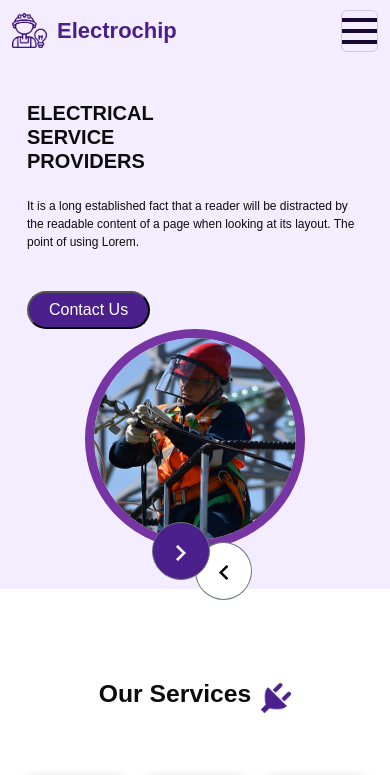
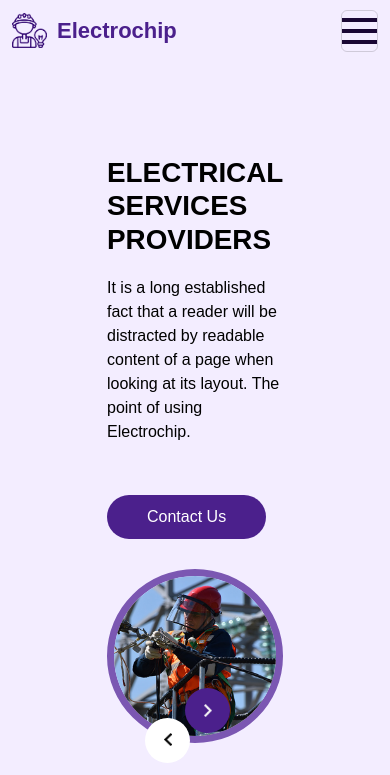
Before and after one commit to Anusha3Mohan/Electrochip, a React (Vite) app: page / in a window 390 px wide. Shown: the top 775 px of the page. Built offline with nearby package versions, Linux system fonts and the light colour scheme.

Commit message:
changed properties of home

```diff
--- a/index.html
+++ b/index.html
@@ -5,6 +5,12 @@
     <link rel="icon" type="image/svg+xml" href="https://png.pngtree.com/png-clipart/20230409/original/pngtree-globe-line-icon-png-image_9039317.png" />
     <meta name="viewport" content="width=device-width, initial-scale=1.0" />
     <title>Electrochip</title>
+
+    <!-- Bootstrap CSS -->
+<link
+href="https://stackpath.bootstrapcdn.com/bootstrap/4.5.2/css/bootstrap.min.css"
+rel="stylesheet"
+/>
 
     <!-- bootstrap -->
     <link href="https://cdn.jsdelivr.net/npm/bootstrap@5.3.3/dist/css/bootstrap.min.css" rel="stylesheet" integrity="sha384-QWTKZyjpPEjISv5WaRU9OFeRpok6YctnYmDr5pNlyT2bRjXh0JMhjY6hW+ALEwIH" crossorigin="anonymous">
--- a/src/css/Home.css
+++ b/src/css/Home.css
@@ -1,232 +1,94 @@
-/* General Section */
 .slider_section {
+    -webkit-box-flex: 1;
+        -ms-flex: 1;
+            flex: 1;
+    display: -webkit-box;
+    display: -ms-flexbox;
+    display: flex;
+    -webkit-box-align: center;
+        -ms-flex-align: center;
+            align-items: center;
+    position: relative;
+    z-index: 2;
+    color: #3b3a3a;
+    padding: 95px;
     background-color: #f3edff;
-    padding: 93px;
   }
 
-  /* Circle Slider Container */
-  .circle-slider {
-    display: flex;
-    justify-content: center;
-    align-items: center;
-    width: 480px;
-    height: 480px;
-    margin: 0 auto;
-    border: 9px solid rgb(118, 53, 162);
-    border-radius: 50%;
-    overflow: hidden;
-    position: relative;
+  .slider_section .row {
+    -webkit-box-align: center;
+        -ms-flex-align: center;
+            align-items: center;
   }
 
-  /* Contact Button */
-  .contact-button {
-    background-color: #4b208c;
-    color: white;
-    padding: 10px 40px;
+  .slider_section .detail_box {
+    color: #000000;
   }
 
-  .contact-button:hover{
-    background-color: #552e8f ;
-    color: #f3edff;
+  .slider_section .detail_box h1 {
+    text-transform: uppercase;
+    font-weight: bold;
   }
 
-  /* Carousel Styling */
-  .carousel-inner {
-    display: flex;
-    transition: transform 0.5s ease;
+  .slider_section .detail_box p {
+    margin-top: 20px;
   }
 
-  /* Slide Items in Carousel */
-  .carousel-item {
-    flex-shrink: 0;
-    width: 100%;
-    height: 100%;
+  .slider_section .detail_box a {
+    display: inline-block;
+    padding: 10px 40px;
+    background-color: #4b208c;
+    color: #ffffff;
+    border-radius: 35px;
+    margin-top: 35px;
   }
 
-  /* Circular Image Styling */
-  .carousel-image {
-    width: 100%;
-    height: 500px;
-    object-fit: cover;
+  .slider_section .detail_box a:hover {
+    background-color: #5625a1;
   }
 
-  /* Carousel Buttons */
-  .carousel-buttons {
-    position: absolute;
-    top: 50%;
-    left: 50%;
-    transform: translate(-50%, -50%);
-    display: flex;
-    justify-content: space-between;
-    width: 100%;
-    z-index: 10;
+  .slider_section .img_container {
+    border: 7px solid #7b57b2;
+    border-radius: 100%;
+    overflow: hidden;
+    margin-top: 30px;
   }
 
-  /* Button Styling */
-  .carousel-buttons .btn-prev,
-  .carousel-buttons .btn-next {
-    font-size: 1.5rem;
-    padding: 10px 23px;
-    border-radius: 50%;
-    transition: background-color 0.3s ease;
+  .slider_section .img_container div#carouselExampleContarols {
+    width: 100%;
+    position: unset;
   }
 
-  .carousel-buttons .btn-prev {
-    position: absolute;
-    top: 225px;
-    left: 75%;
-    z-index: 11;
-    background-color: white;
-    color: black;
-
+  .slider_section .img_container .img-box img {
+    width: 100%;
   }
 
-  .description{
-    font-size: large;
+  .slider_section .carousel-control-prev,
+  .slider_section .carousel-control-next {
+    top: initial;
+    left: initial;
+    bottom: 5%;
+    right: 10%;
+    width: 45px;
+    height: 45px;
+    border: none;
+    border-radius: 100%;
+    opacity: 1;
+    background-repeat: no-repeat;
+    background-size: 8px;
+    background-position: center;
   }
 
-  .main-heading{
-    font-weight: bolder;
+  .slider_section .carousel-control-prev {
+    background-image: url('../assets/images/prev.png');
+    background-color: #ffffff;
+    -webkit-transform: translate(-85px, 30px);
+            transform: translate(-85px, 30px);
   }
 
-  .carousel-buttons .btn-next {
-    position: absolute;
-    top: 185px;
-    right: 260px;
-    z-index: 11;
+  .slider_section .carousel-control-next {
+    background-image: url('../assets/images/next.png');
     background-color: #4b208c;
-    color: white;
+    -webkit-transform: translate(-45px, 0);
+            transform: translate(-45px, 0);
   }
-
-
-
-  /* Media Queries for Responsiveness */
-  @media (max-width: 1200px) {
-    .circle-slider {
-      width: 400px;
-      height: 400px;
-    }
-    .carousel-image {
-      height: 400px;
-    }
-  }
-
-  @media (max-width: 992px) {
-    .slider_section {
-      padding: 60px;
-    }
-
-    .circle-slider {
-      width: 350px;
-      height: 350px;
-    }
-
-    .carousel-image {
-      height: 350px;
-    }
-
-    .carousel-buttons .btn-prev {
-      top: 200px;
-      left: 70%;
-    }
-
-    .carousel-buttons .btn-next {
-      top: 170px;
-      right: 240px;
-    }
-  }
-
-  @media (max-width: 768px) {
-    .circle-slider {
-      width: 300px;
-      height: 300px;
-    }
-
-    .carousel-image {
-      height: 300px;
-    }
-
-    .carousel-buttons .btn-prev {
-      top: 175px;
-      left: 65%;
-    }
-
-    .carousel-buttons .btn-next {
-      top: 150px;
-      right: 220px;
-    }
-
-    .contact-button {
-      padding: 8px 30px;
-    }
-  }
-
-  @media (max-width: 576px) {
-    .slider_section {
-      padding: 40px 15px;
-    }
-
-    .circle-slider {
-      width: 250px;
-      height: 250px;
-    }
-
-    .carousel-image {
-      height: 250px;
-    }
-
-    .carousel-buttons .btn-prev {
-      top: 150px;
-      left: 55%;
-    }
-
-    .carousel-buttons .btn-next {
-      top: 130px;
-      right: 200px;
-    }
-
-    .contact-button {
-      padding: 6px 25px;
-    }
-
-    .detail_box h1 {
-      font-size: 24px;
-    }
-
-    .detail_box .description {
-      font-size: 14px;
-    }
-  }
-
-  @media (max-width: 420px) {
-    .circle-slider {
-      width: 220px;
-      height: 220px;
-    }
-
-    .carousel-image {
-      height: 220px;
-    }
-
-    .carousel-buttons .btn-prev {
-      top: 120px;
-      left: 50%;
-    }
-
-    .carousel-buttons .btn-next {
-      top: 100px;
-      right: 180px;
-    }
-
-    .contact-button {
-      padding: 5px 20px;
-    }
-
-    .detail_box h1 {
-      font-size: 20px;
-    }
-
-    .detail_box .description {
-      font-size: 12px;
-    }
-  }
--- a/src/pages/Home.jsx
+++ b/src/pages/Home.jsx
@@ -1,106 +1,79 @@
-import React from "react";
-import "../css/Home.css";
-import image from '../assets/images/slider-img.jpg';
-import back from '../assets/images/prev.png';
-import next from '../assets/images/next.png';
-import Service from "./Service";
-import Contact from "./Contact";
-import About from "./About";
-import Blog from "./Blog";
-
+import React from 'react'
+import slider from"../assets/images/slider-img.jpg"
+import "../css/Home.css"
+import Service from './Service'
+import About from './About'
+import Blog from './Blog'
+import Contact from './Contact'
 function Home() {
   return (
-    <div>
-      <section className="slider_section">
+    <>
+
+<div className="slider_section">
   <div className="container">
     <div className="row align-items-center">
-            {/* Text Content */}
       <div className="col-md-6">
         <div className="detail_box">
-                <h1 className="main-heading ">
-                  ELECTRICAL<br />
-                  SERVICE <br />
-                  PROVIDERS
+          <h1>
+            Electrical <br />
+            Services <br />
+            Providers
           </h1>
-                <p className="description mt-4">
+          <p>
             It is a long established fact that a reader will be distracted
-                  by the readable content of a page when looking at its layout.
-                  The point of using Lorem.
+            by readable content of a page when looking at its layout. The
+            point of using Electrochip.
           </p>
-                <button className="rounded-pill mt-4 contact-button">
-                  Contact Us
-                </button>
+          <a href="#contact">Contact Us</a>
+        </div>
+      </div>
+      <div className="col-lg-5 col-md-6 offset-lg-1">
+
+        <div className="img_container">
+          <div
+            id="carouselExampleControls"
+            className="carousel slide"
+            data-ride="carousel"
+          >
+            <div className="carousel-inner">
+              <div className="carousel-item active">
+
+                  <img class="d-block w-100" src={slider} alt="slider"/>
+
+              </div>
+              <div className="carousel-item">
+              <img class="d-block w-100 carousel-image" src={slider} alt="slider"/>
+              </div>
+              <div className="carousel-item">
+              <img class="d-block w-100" src={slider} alt="slider"/>
+              </div>
             </div>
             </div>
 
-            {/* Image Slider within Circle */}
-            <div className="col-md-6">
-              <div className="circle-slider">
-                <div
-                  id="carouselExampleControls"
-                  className="carousel slide"
-                  data-bs-ride="carousel"
-                >
-                  <div className="carousel-inner">
-                    {/* Slide 1 */}
-                    <div className="carousel-item active">
-                      <img
-                        src={image}
-                        className="d-block carousel-image"
-                        alt="Slide 1"
-                      />
+
+            <a class="carousel-control-prev" href="#carouselExampleControls" role="button" data-slide="prev">
+                <span class="sr-only">Previous</span>
+              </a>
+              <a class="carousel-control-next" href="#carouselExampleControls" role="button" data-slide="next">
+                <span class="sr-only">Next</span>
+              </a>
           </div>
-                    {/* Slide 2 */}
-                    <div className="carousel-item">
-                      <img
-                        src={image}
-                        className="d-block carousel-image"
-                        alt="Slide 2"
-                      />
-                    </div>
-                    {/* Slide 3 */}
-                    <div className="carousel-item">
-                      <img
-                        src={image}
-                        className="d-block carousel-image"
-                        alt="Slide 3"
-                      />
         </div>
       </div>
     </div>
   </div>
 
-                  {/* Carousel Controls outside the image */}
-                  <div className="carousel-buttons">
-                    <button
-                      className="btn btn-secondary btn-prev"
-                      type="button"
-                      data-bs-target="#carouselExampleControls"
-                      data-bs-slide="prev"
-                    >
-                      <img src={back} alt="Previous" />
-                    </button>
-                    <button
-                      className="btn btn-secondary btn-next"
-                      type="button"
-                      data-bs-target="#carouselExampleControls"
-                      data-bs-slide="next"
-                    >
-                      <img src={next} alt="Next" />
-                    </button>
 
-              </div>
-            </div>
-          </div>
-        </div>
-      </section>
+
       <Service/>
       <About/>
       <Blog/>
       <Contact/>
-    </div>
 
-  );
+
+
+    </>
+  )
 }
 
-export default Home;
+export default Home
```
Lines whose indentation alone changed are shown as unchanged.
